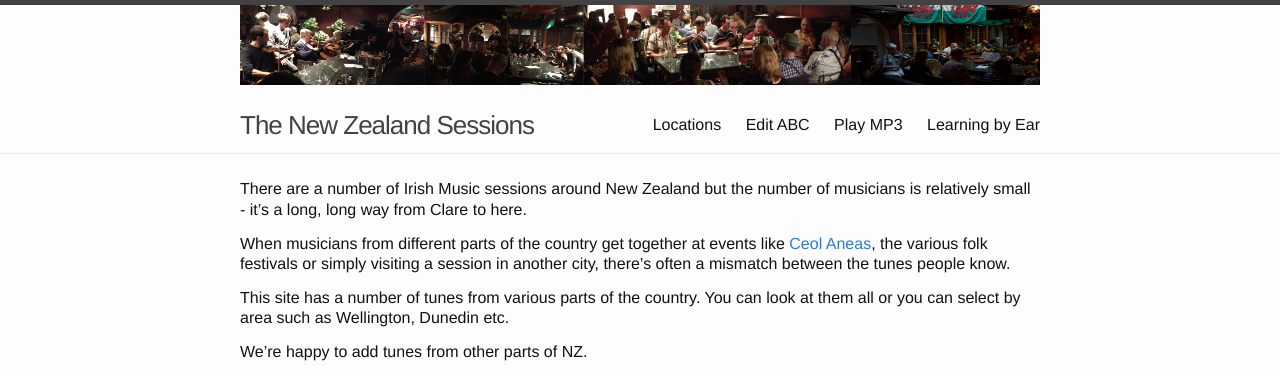
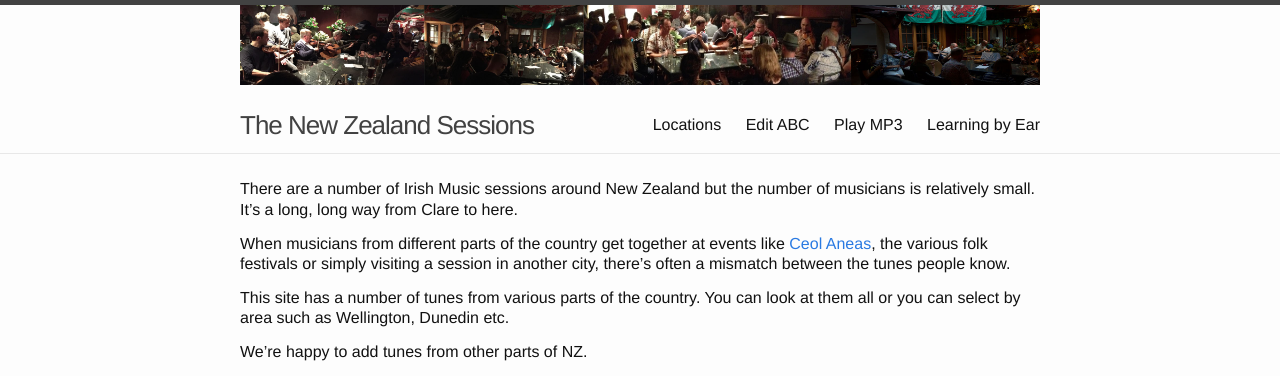
Before and after one commit to deanpemberton/music, a Jekyll site: the page built from index.md, in a window 1280 px wide and 900 px high. Shown: the top 376 px of the window. Built offline with Jekyll 4.4.1, drawn with Linux system fonts in a browser that asks for light colours; nearby versions of some CDN libraries.

```diff
--- a/index.md
+++ b/index.md
@@ -2,7 +2,7 @@
 layout: default
 ---
 There are a number of Irish Music sessions around New Zealand but the
-number of musicians is relatively small - it's a long, long way from
+number of musicians is relatively small. It's a long, long way from
 Clare to here.
 
 When musicians from different parts of the country get together at
```
Also changed, not shown: locations.md (+1 -2 lines).
